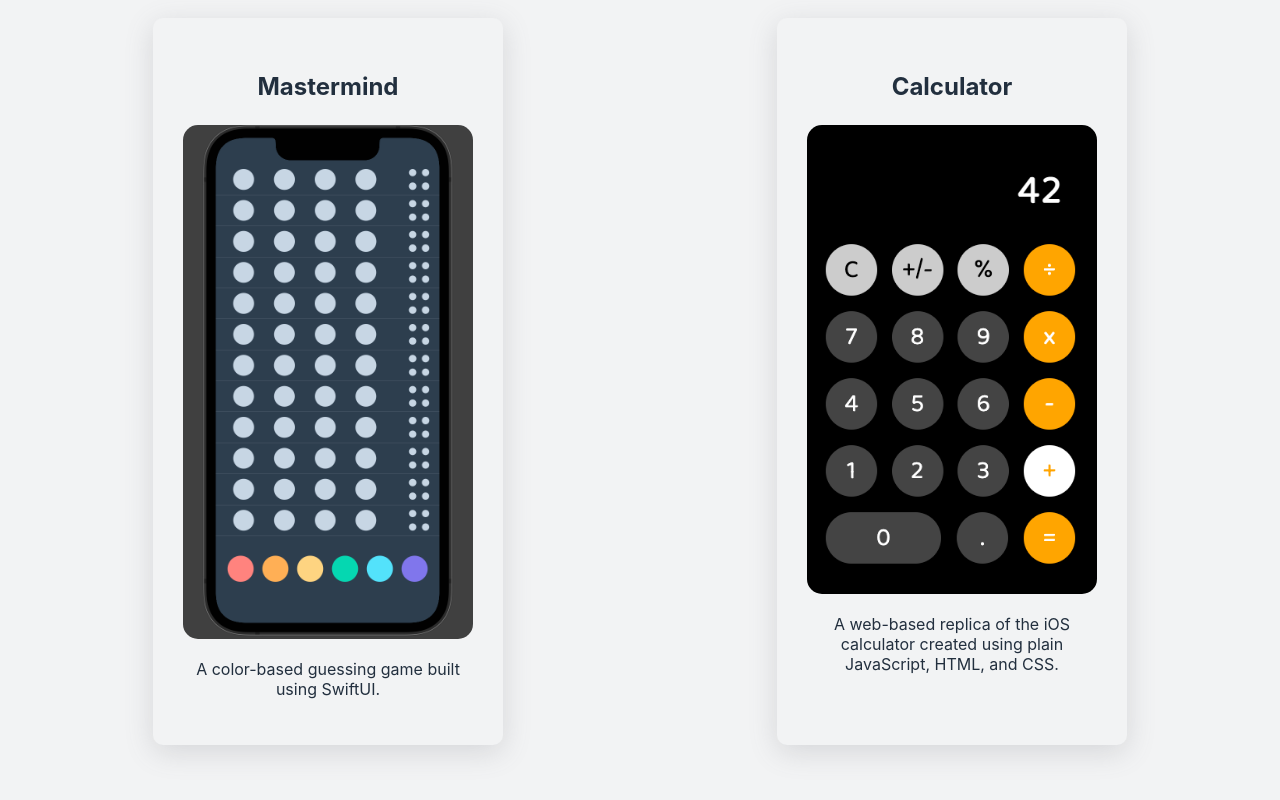
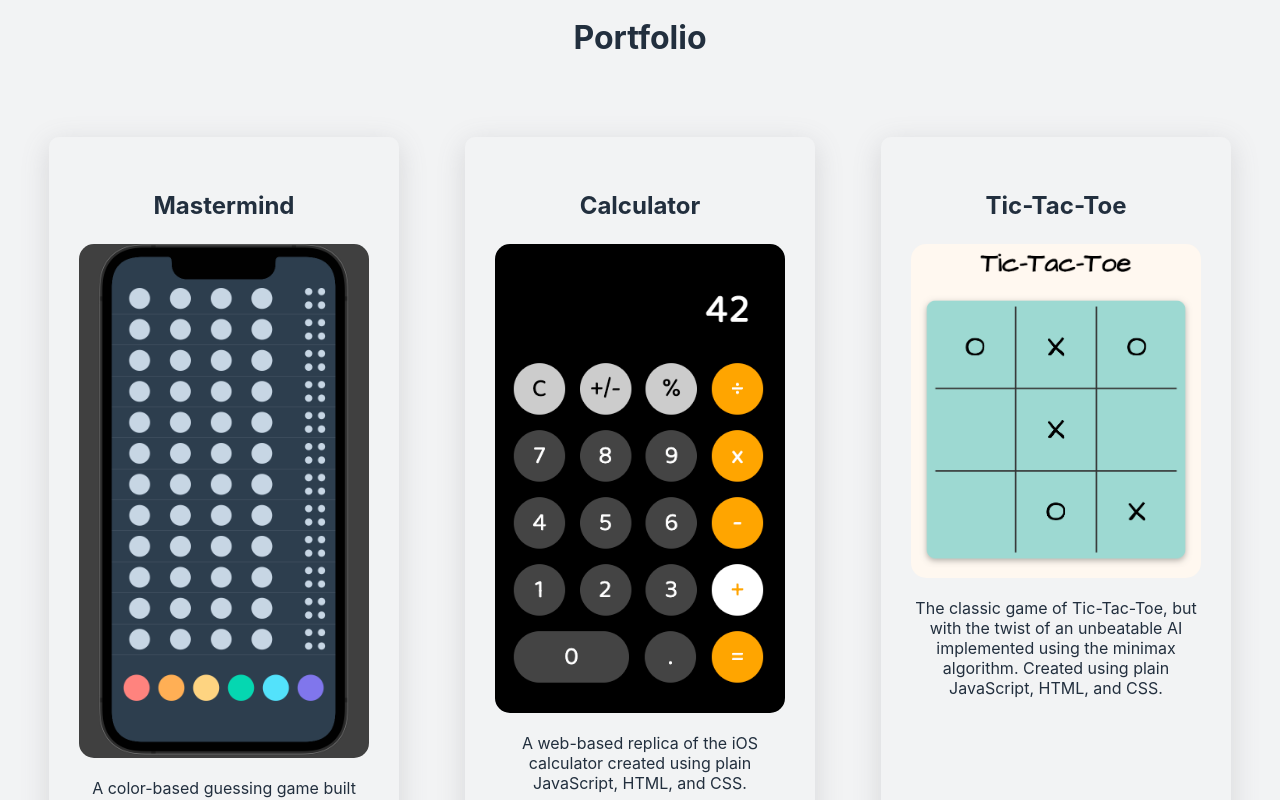
Before and after one commit to tamara-snyder/portfolio, a Svelte app: page / in a window 1280 px wide. Shown: the part 1080-1880 px from the top of the page. Built offline with nearby package versions, Linux system fonts and the light colour scheme.

Commit message:
Fix flex so that all elements are the same size

```diff
--- a/src/Portfolio.svelte
+++ b/src/Portfolio.svelte
@@ -13,10 +13,17 @@
       imageSource: 'images/calculator_screenshot.png',
       imageAlt: 'Screenshot of the iOS calculator replicated for the web',
       description: 'A web-based replica of the iOS calculator created using plain JavaScript, HTML, and CSS.'
+    },
+    {
+      title: 'Tic-Tac-Toe',
+      imageSource: 'images/tictactoe_screenshot.png',
+      imageAlt: 'Screenshot of Tic-Tac-Toe with an unbeatable AI',
+      description: 'The classic game of Tic-Tac-Toe, but with the twist of an unbeatable AI implemented using the minimax algorithm. Created using plain JavaScript, HTML, and CSS.'
     }
   ]
 </script>
 
+<h1>Portfolio</h1>
 <div id="portfolio">
   {#each projects as project}
     <ProjectCard {project}/>
@@ -24,9 +31,14 @@
 </div>
 
 <style>
+  h1 {
+    margin: 10vh auto;
+  }
+
   div {
-    margin: 10vh auto;
     display: flex;
+    flex-wrap: wrap;
     justify-content: center;
+    align-items: stretch;
   }
 </style>
--- a/src/ProjectCard.svelte
+++ b/src/ProjectCard.svelte
@@ -11,12 +11,13 @@
 <style>
   div {
     padding: 30px;
-    margin: 0 auto;
+    margin: 0 auto 10vh auto;
     border-radius: 10px;
-    max-width: 290px;
     background-color: #f2f3f4;
     box-shadow: rgba(100, 100, 111, 0.2) 0px 7px 29px 0px;
     transition: 0.3s;
+    position: relative;
+    flex: 0 1 0;
   }
 
   div:hover {
@@ -29,7 +30,6 @@
 
   img {
     max-width: 290px;
-    height: auto;
     transition: 0.3s;
     border-radius: 15px;
   }
@@ -37,4 +37,8 @@
   img:hover {
     transform: scale(1.03);
   }
+
+  p {
+
+  }
 </style>
```
Also changed, not shown: public/images/tictactoe_screenshot.png (added).
